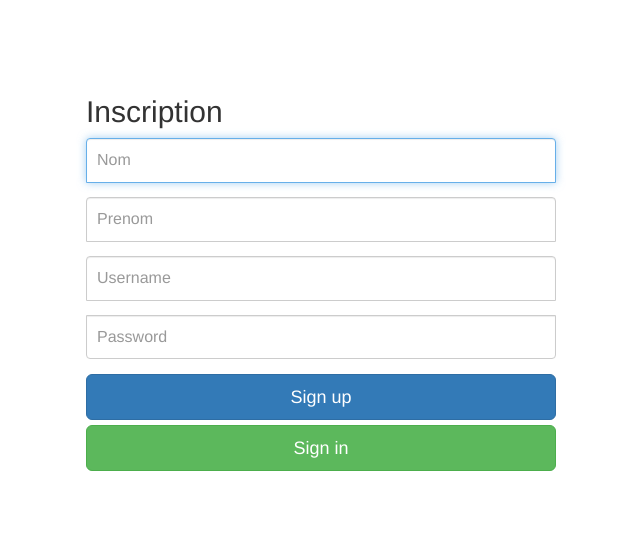
After one commit to ahmani/sandwich, a PHP site: template www/backend/views/register.html.twig in a window 1280 px wide. The commit adds this page. Shown: the top 540 px of the page, without its empty margins (319-959 px from the left). Run offline with PHP 8.4, Linux system fonts and the light colour scheme; the template is opened without the code that fills it, so the values that code supplies are empty; some libraries are stand-ins or nearby versions.

Commit message:
Ingrédient par catégorie + inscription

```diff
--- /dev/null
+++ b/www/backend/style/signin.css
@@ -0,0 +1,39 @@
+body {
+  padding-top: 40px;
+  padding-bottom: 40px;
+}
+
+.form-signin {
+  max-width: 500px;
+  padding: 15px;
+  margin: 0 auto;
+}
+.form-signin .form-signin-heading,
+.form-signin .checkbox {
+  margin-bottom: 10px;
+}
+.form-signin .checkbox {
+  font-weight: normal;
+}
+.form-signin .form-control {
+  position: relative;
+  height: auto;
+  -webkit-box-sizing: border-box;
+     -moz-box-sizing: border-box;
+          box-sizing: border-box;
+  padding: 10px;
+  font-size: 16px;
+}
+.form-signin .form-control:focus {
+  z-index: 2;
+}
+.form-signin input[type="text"] {
+  margin-bottom: -1px;
+  border-bottom-right-radius: 0;
+  border-bottom-left-radius: 0;
+}
+.form-signin input[type="password"] {
+  margin-bottom: 10px;
+  border-top-left-radius: 0;
+  border-top-right-radius: 0;
+}
--- a/www/backend/views/layout.html.twig
+++ b/www/backend/views/layout.html.twig
@@ -9,7 +9,7 @@
         <link rel="icon" href="favicon.ico">
         {% block stylesheets %}{% endblock %}
 
-        <title>{% block title %}Test layout{% endblock %}</title>
+        <title>{% block title %}{% endblock %}</title>
 
         <link rel="stylesheet" href="https://maxcdn.bootstrapcdn.com/bootstrap/3.3.5/css/bootstrap.min.css">
 
@@ -19,18 +19,13 @@
         <![endif]-->
     </head>
     <body>
-        <div>
-            aaa
-        </div><br>
+        <div></div><br>
 
         <div>
             {% block user_content %}
             {% endblock user_content %}
         </div>
 
-        <!-- Bootstrap core JavaScript
-        ================================================== -->
-        <!-- Placed at the end of the document so the pages load faster -->
         <script src="https://ajax.googleapis.com/ajax/libs/jquery/1.11.3/jquery.min.js"></script>
         <script src="https://maxcdn.bootstrapcdn.com/bootstrap/3.3.5/js/bootstrap.min.js"></script>
         {% block javascripts %}{% endblock %}
--- /dev/null
+++ b/www/backend/views/register.html.twig
@@ -0,0 +1,55 @@
+{% extends 'layout.html.twig' %}
+
+{% block stylesheets %}
+  <link rel="stylesheet" href="../style/signin.css">
+{% endblock %}
+
+{% block title %}Register{% endblock %}
+
+{% block user_content %}
+
+  <div class="container">
+
+    <form class="form-signin" action="{{ path_for('user.Register') }}" method="POST">
+      <h2 class="form-signin-heading">Inscription</h2>
+
+      <div class="form-group">
+        <label for="inputNom" class="sr-only">Nom</label>
+        <input type="text" id="inputNom" name="inputNom" class="form-control" placeholder="Nom" required autofocus>
+      </div>
+
+      <div class="form-group">
+        <label for="inputPrenom" class="sr-only">Prenom</label>
+        <input type="text" id="inputPrenom" name="inputPrenom" class="form-control" placeholder="Prenom" required autofocus>
+      </div>
+
+      <div class="form-group">
+        <label for="inputUsername" class="sr-only">Username</label>
+        <input type="text" id="inputUsername" name="inputUsername" class="form-control" placeholder="Username" required autofocus>
+      </div>
+
+      <div class="form-group">
+        <label for="inputPassword" class="sr-only">Password</label>
+        <input type="password" id="inputPassword" name="inputPassword" class="form-control" placeholder="Password" required>
+      </div>
+
+      <div class="form-group">
+        <button class="btn btn-lg btn-primary btn-block" type="submit">Sign up</button>
+        <a href="{{ path_for('user.Login') }}" class="btn btn-lg btn-success btn-block" href="">Sign in</a>
+      </div>
+
+      {% if message is defined %}
+        <div class="form-group">
+          <div class="alert alert-danger">
+            <strong>{{ message }}</strong>
+          </div>
+        </div>
+      {% endif %}
+
+    </form>
+
+
+
+  </div>
+
+{% endblock user_content %}
```
Also changed, not shown: www/backend/api.php (+13 -7 lines), www/backend/views/ingredients.html.twig (added, +59 -0 lines), www/backend/views/login.html.twig (added, +34 -0 lines), www/src/lbs/api/gestionController.php (+64 -7 lines).
